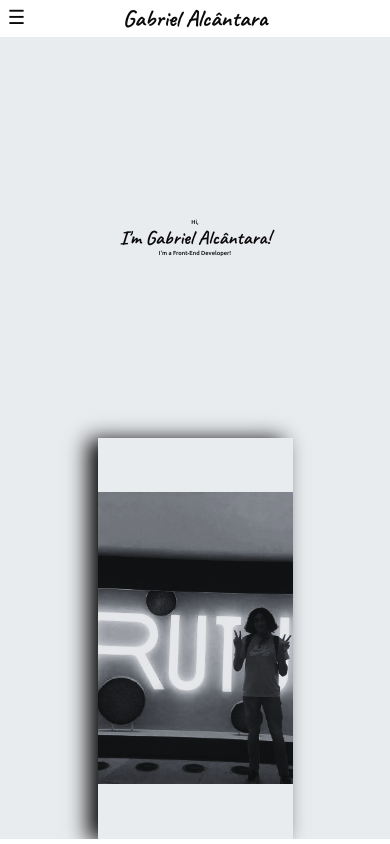
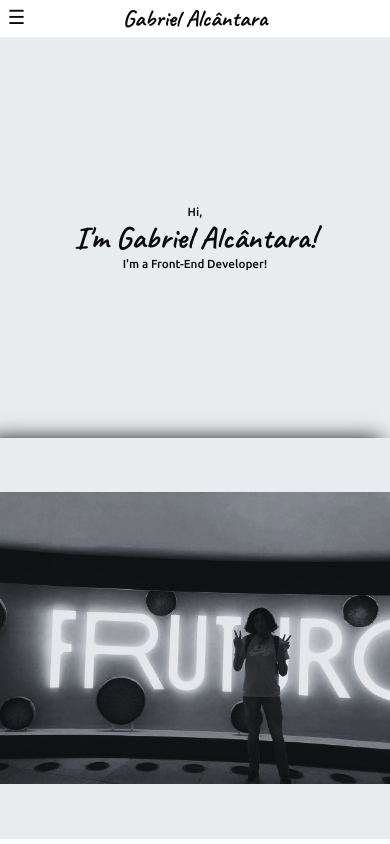
Before and after one commit to gabrielalcantara0812/Final-Challenge, a React (Create React App) app: page / in a window 390 px wide. Built offline with nearby package versions, Linux system fonts and the light colour scheme.

Commit message:
some responsive updates on home

```diff
--- a/src/Components/Home/Style.js
+++ b/src/Components/Home/Style.js
@@ -33,12 +33,24 @@ export const Hi = styled.h2`
     color: #0b090a;
     font-size: 1.5vw;
     font-weight: 500;
+    @media screen and (max-width: 1024px){
+        font-size: 2.5vw;
+    }
+    @media screen and (max-width: 768px){
+        font-size: 3vw;
+    }
 `
 
 export const Heading = styled.h2`
     font-family: 'Caveat', cursive;
     color: #0b090a;
     font-size: 5vw;
+    @media screen and (max-width: 1024px){
+        font-size: 5.5vw;
+    }
+    @media screen and (max-width: 768px){
+        font-size: 8vw;
+    }
 `
 
 export const HeadingThree = styled.h3`
@@ -46,6 +58,12 @@ export const HeadingThree = styled.h3`
     color: #0b090a;
     font-size: 1.5vw;
     font-weight: 500;
+    @media screen and (max-width: 1024px){
+        font-size: 2.5vw;
+    }
+    @media screen and (max-width: 768px){
+        font-size: 3vw;
+    }
 `
 
 export const Container = styled.div`
@@ -55,6 +73,9 @@ export const Container = styled.div`
     justify-content: center;
     width:50vw;
     height: 100%;
+    @media screen and (max-width: 768px){
+        width: 100vw;
+    }
 `
 
 export const ImageContainer = styled.figure`
@@ -65,6 +86,9 @@ export const ImageContainer = styled.figure`
     justify-content: center;
     align-items: center;
     box-shadow: -10px 1px 20px #0b090a;
+    @media screen and (max-width: 768px){
+        width: 100vw;
+    }
 `
 
 export const Image = styled.img`
```
